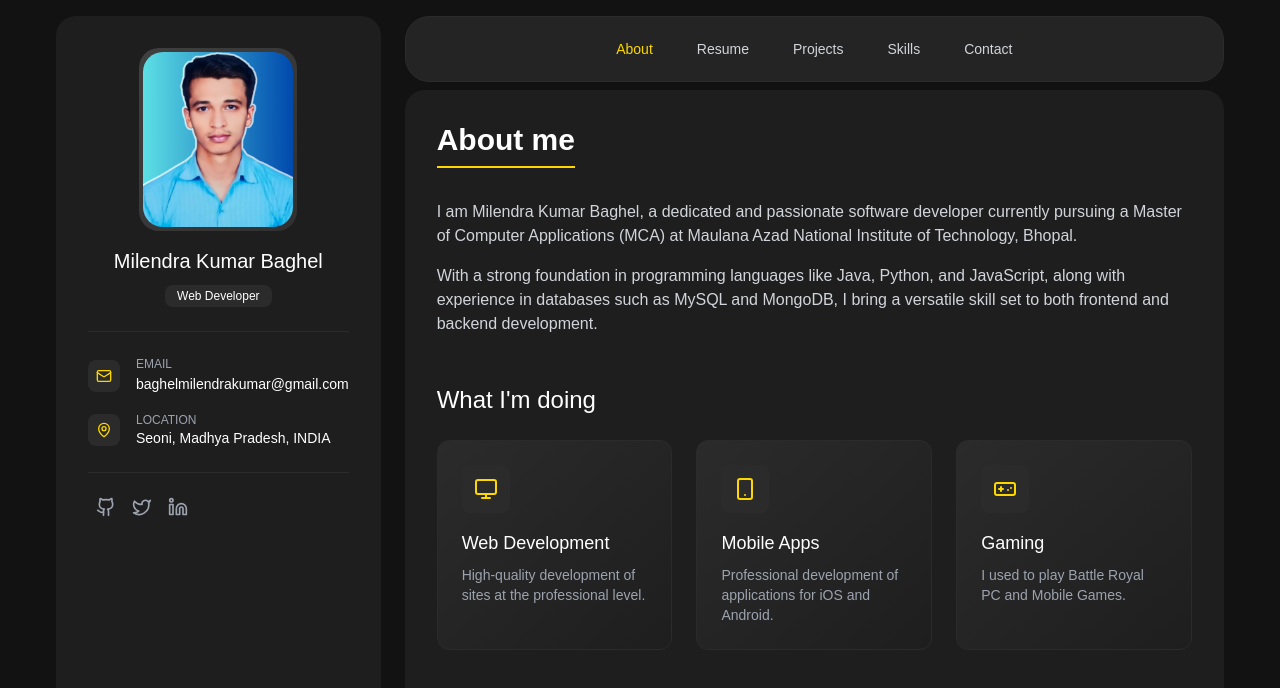
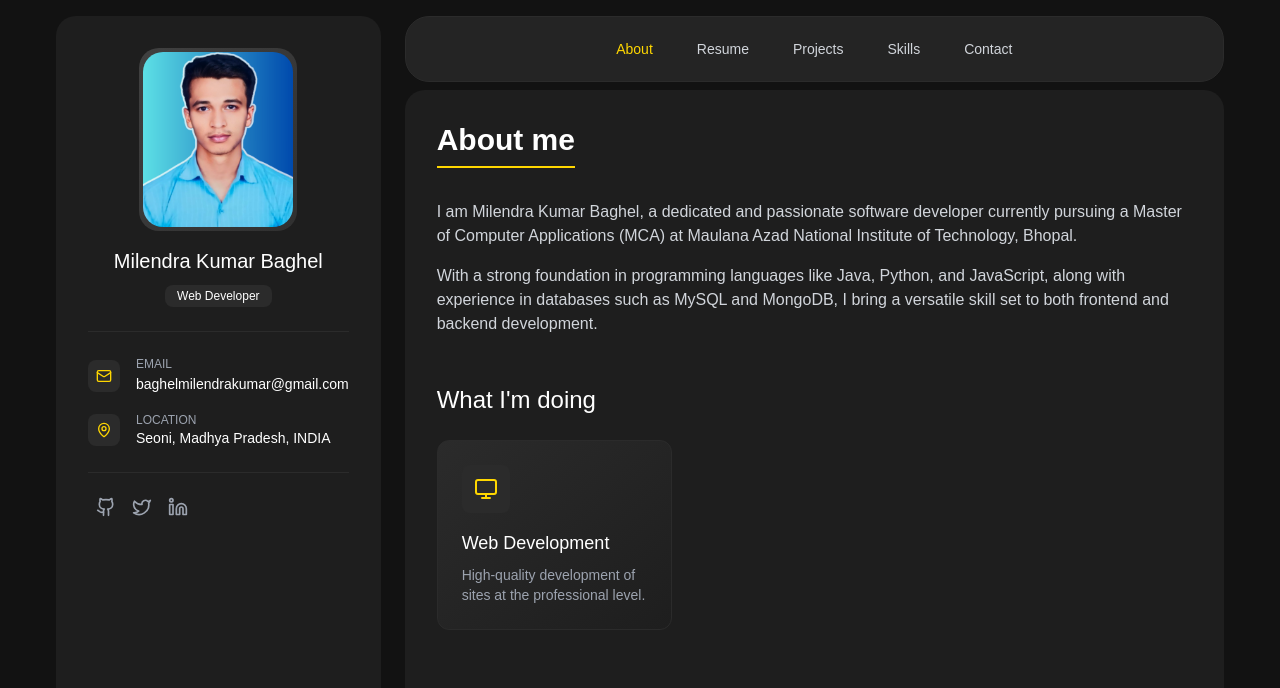
Before and after one commit to milendrakumarbaghel/portfolio, a React (Create React App) app: page / in a window 1280 px wide. Shown: the top 688 px of the page. Built offline with nearby package versions, Linux system fonts and the light colour scheme.

Commit message:
remove dependency errors

```diff
--- a/package.json
+++ b/package.json
@@ -38,6 +38,7 @@
     ]
   },
   "devDependencies": {
+    "@babel/plugin-proposal-private-property-in-object": "^7.21.11",
     "tailwindcss": "^3.4.17"
   }
 }
--- a/src/pages/About.jsx
+++ b/src/pages/About.jsx
@@ -1,6 +1,7 @@
 import { PageTitle } from '../components/Layout/PageTitle';
 import { ServiceCard } from '../components/Cards/ServiceCard';
-import { Monitor, Smartphone, Gamepad } from 'lucide-react';
+import { Monitor } from 'lucide-react';
+// import { Monitor, Smartphone, Gamepad } from 'lucide-react';
 
 const services = [
   {
@@ -8,16 +9,16 @@
     title: "Web Development",
     description: "High-quality development of sites at the professional level."
   },
-  {
-    icon: Smartphone,
-    title: "Mobile Apps",
-    description: "Professional development of applications for iOS and Android."
-  },
-  {
-    icon: Gamepad,
-    title: "Gaming",
-    description: "I used to play Battle Royal PC and Mobile Games."
-  }
+  // {
+  //   icon: Smartphone,
+  //   title: "Mobile Apps",
+  //   description: "Professional development of applications for iOS and Android."
+  // },
+  // {
+  //   icon: Gamepad,
+  //   title: "Gaming",
+  //   description: "I used to play Battle Royal PC and Mobile Games."
+  // }
 ];
 
 export const About = () => {
--- a/src/pages/Projects.jsx
+++ b/src/pages/Projects.jsx
@@ -4,16 +4,16 @@
 const projects = [
   {
     id: 1,
-    title: 'Finance',
+    title: 'Ride Booking App',
     category: 'Web Applications',
     image: 'https://images.unsplash.com/photo-1551288049-bebda4e38f71?w=800&h=600&q=80',
   },
-  {
-    id: 2,
-    title: 'Brawlhalla',
-    category: 'Mobile Applications',
-    image: 'https://images.unsplash.com/photo-1556438064-2d7646166914?w=800&h=600&q=80',
-  },
+  // {
+  //   id: 2,
+  //   title: 'Brawlhalla',
+  //   category: 'Mobile Applications',
+  //   image: 'https://images.unsplash.com/photo-1556438064-2d7646166914?w=800&h=600&q=80',
+  // },
 ];
 
 export const Projects = () => {
```
Also changed, not shown: 1 other file (tests, documents, lock files or other folders).
